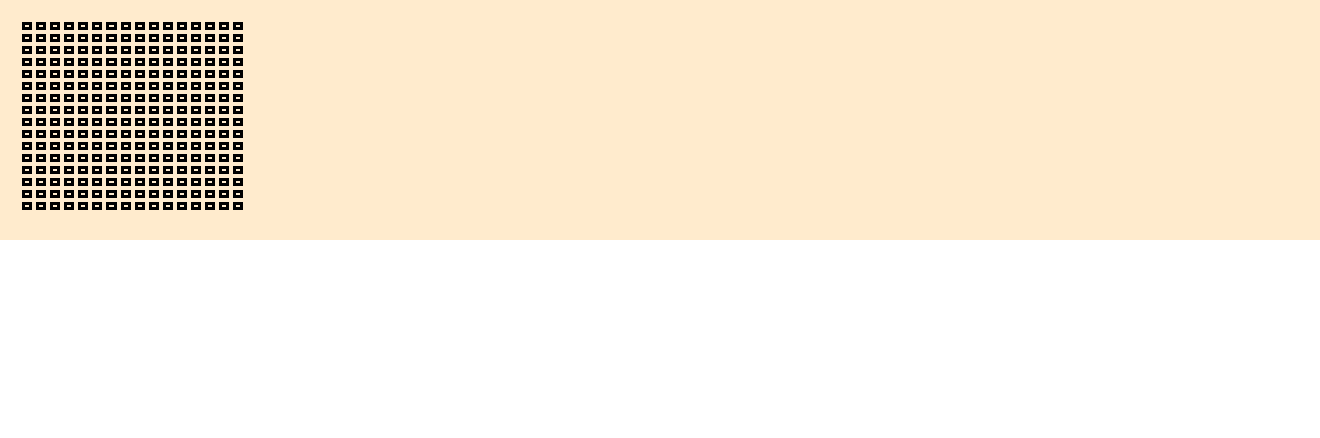
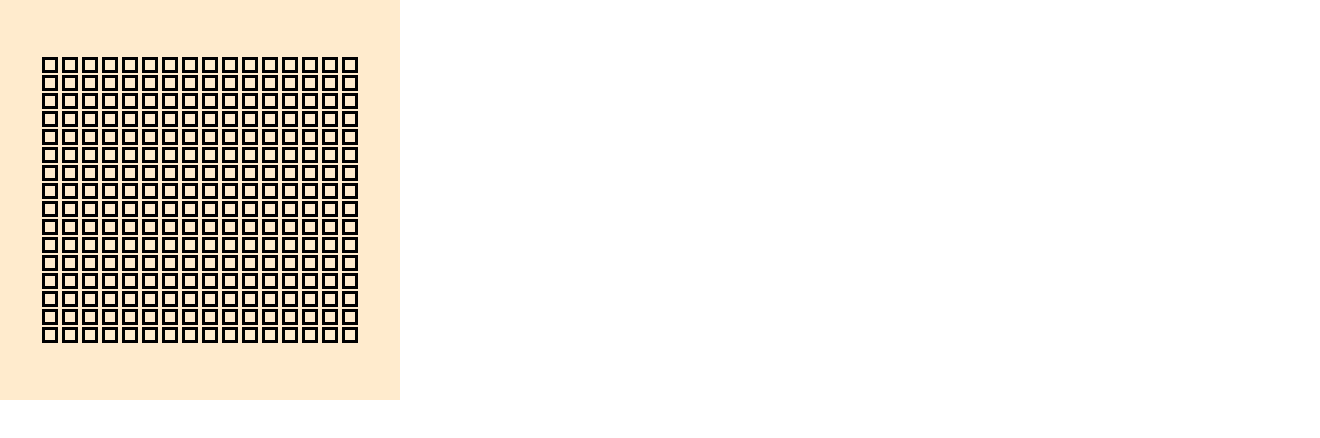
Before and after one commit to aychid/Etch-a-Sketch, a plain HTML site: page index.html in a window 1280 px wide. Shown: the whole page, 1320 px wide, since content can reach past the window. Drawn offline with Linux system fonts and the light colour scheme.

Commit message:
added flexbox grid method

```diff
--- a/script.js
+++ b/script.js
@@ -6,9 +6,8 @@
     // Individual squares are empty
 
 
-// Option 1: float and clear
+// Option 2: Flexbox
 const divContainer = document.querySelector(".grid-container");
-
 
 for (let i = 0; i < 16; i++){ // Defines the amount of rows
     const divRow = document.createElement("div");
--- a/style.css
+++ b/style.css
@@ -5,23 +5,22 @@ html, body{
 }
 
 .grid-container{
-    width: 100%;
-    height: 200px;
+    display: flex;
+    width: 400px;
+    height: 400px;
     background-color: blanchedalmond;
-    padding: 20px;
-
+    justify-content: center;
+    align-items: center;
 }
 
 .grid-row{
-    width: 100%;
-    clear:left;
+    border-color: green;
 }
 
 .grid-item{
     height: 0.1625%; /* 1/16 of the whole grid */
     width: 0.1625%; /* 1/16 of the whole grid */
-    float: left;
     border: 3px solid black;
     margin: 2px;
-    padding: 1px;
+    padding: 5px;
 }
```
